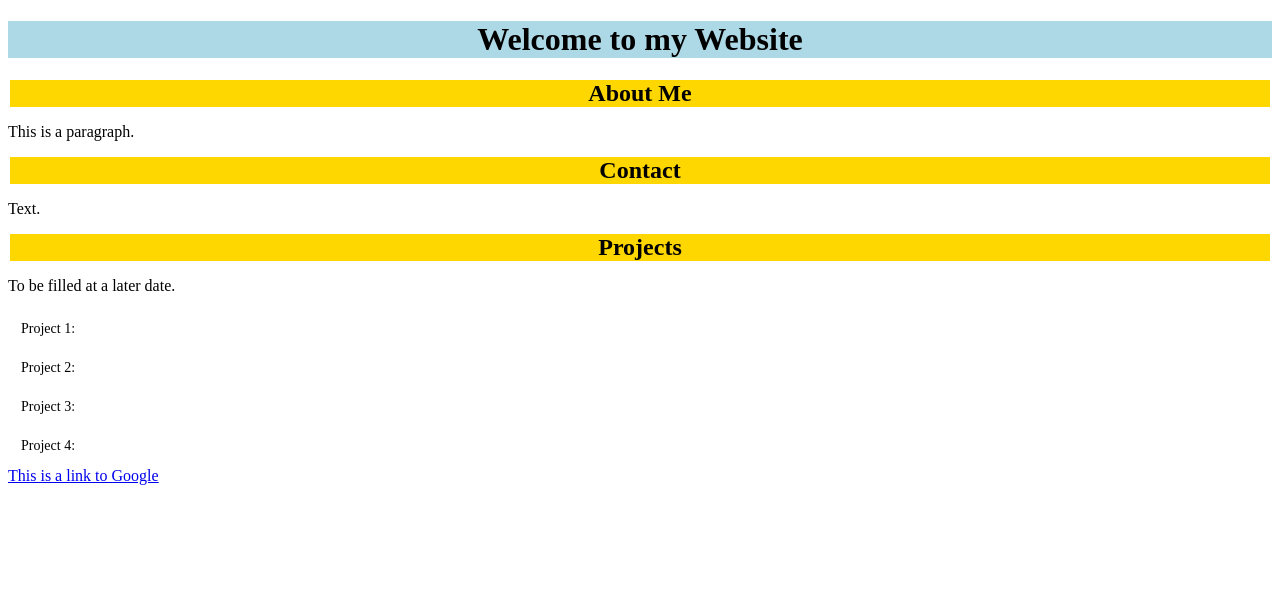
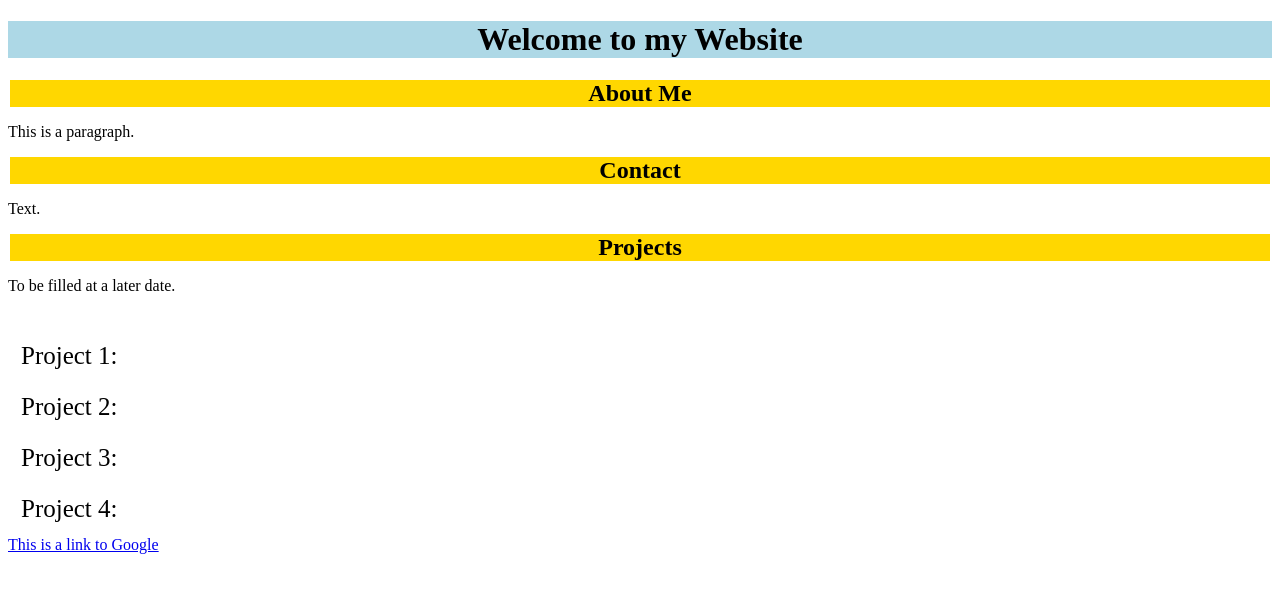
Before and after one commit to ChrisPung/chrispung.github.io, a plain HTML site: page index.html in a window 1280 px wide. Drawn offline with Linux system fonts and the light colour scheme.

Commit message:
Update index.html

```diff
--- a/index.html
+++ b/index.html
@@ -32,7 +32,7 @@
 			border: 15px lightblue;
 			padding: 10px;
 			margin: 3px;
-			font-size: 14px;
+			font-size: 25px;
 		}
 	</style>
 
@@ -50,10 +50,11 @@
 
 		<h2 class = "header2Class"> Projects</h2>
 		<p>To be filled at a later date.</p>
-		<div>Project 1: </div>
-		<div>Project 2: </div>
-		<div>Project 3: </div>
-		<div>Project 4: </div>
+		<br>
+		<div > Project 1: </div>
+		<div > Project 2: </div>
+		<div > Project 3: </div>
+		<div > Project 4: </div>
 
 
 		<a href="https://google.com/">This is a link to Google</a>
```
